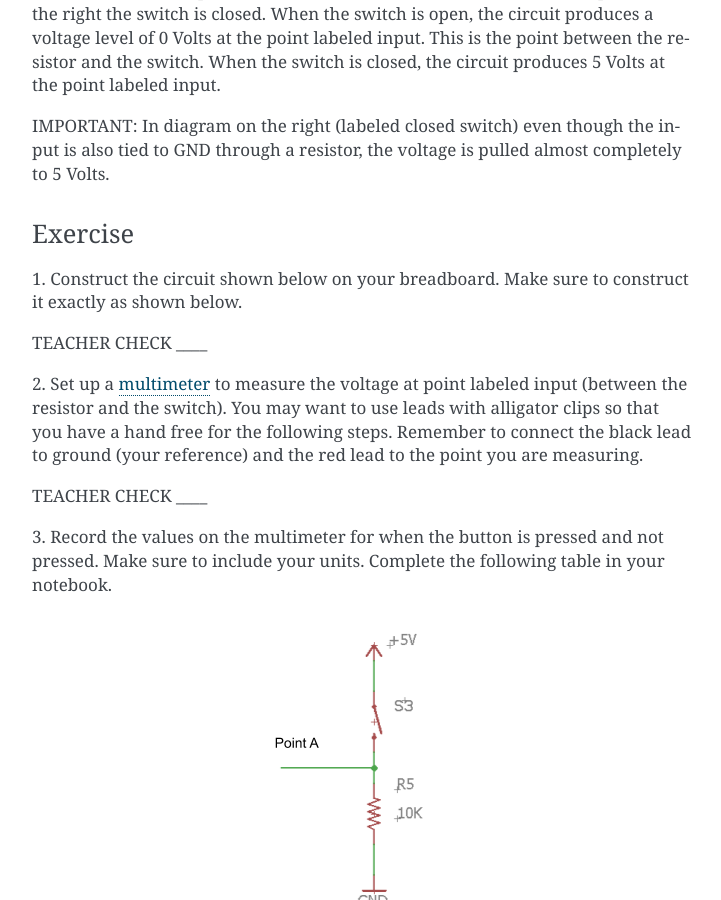
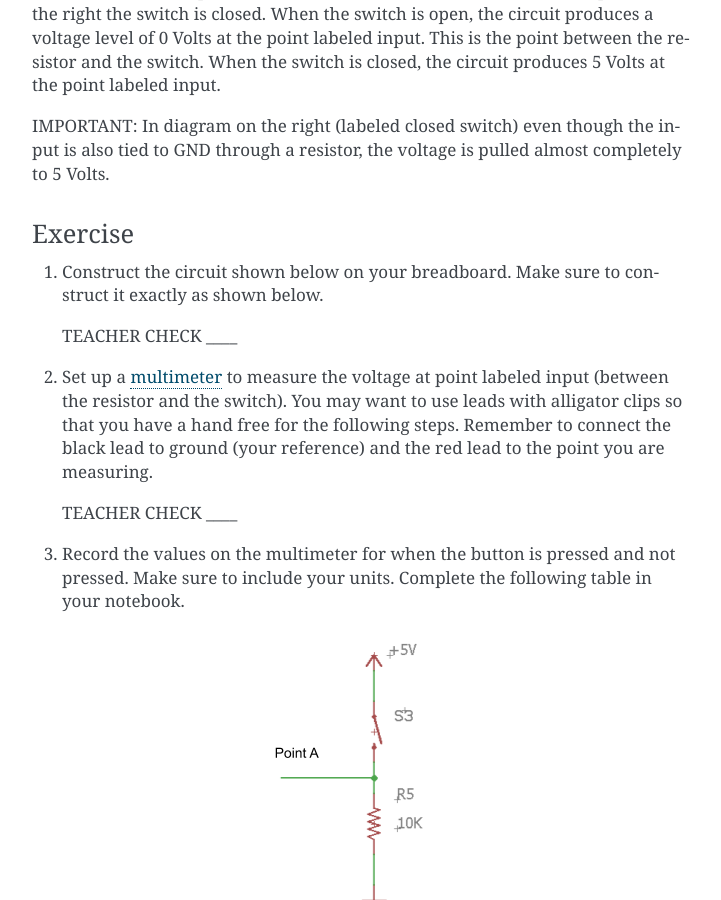
Before and after one commit to maxtkc/mvths-wiki, a Sphinx documentation site: the page built from docs/019-buttons.rst, in a window 1280 px wide and 900 px high, scrolled down 1070 px. Shown: the whole window, without its empty margins (388-1109 px from the left). Built offline with Sphinx 7.4.7, drawn with Linux system fonts in a browser that asks for light colours.

Commit message:
Update 019-buttons.rst

```diff
--- a/docs/019-buttons.rst
+++ b/docs/019-buttons.rst
@@ -36,20 +36,20 @@ resistor, the voltage is pulled almost completely to 5 Volts.
 Exercise
 ~~~~~~~~
 
-1. Construct the circuit shown below on your breadboard.
-Make sure to construct it exactly as shown below.
+#. Construct the circuit shown below on your breadboard.
+   Make sure to construct it exactly as shown below.
 
-TEACHER CHECK \_\_\_\_
+   TEACHER CHECK \_\_\_\_
 
-2. Set up a `multimeter <https://docs.google.com/document/d/1BmZbXzxnD2j17QToSZ9jeZmnP7burwfksfQq2v4zu-Y/edit#bookmark=id.j0omxa6kuin>`__ to measure the
-voltage at point labeled input (between the resistor and the switch). You may want to use leads with alligator clips so that you have a hand free
-for the following steps. Remember to connect the black lead to ground (your reference) and the red lead to the point you are
-measuring.
+#. Set up a `multimeter <https://docs.google.com/document/d/1BmZbXzxnD2j17QToSZ9jeZmnP7burwfksfQq2v4zu-Y/edit#bookmark=id.j0omxa6kuin>`__ to measure the
+   voltage at point labeled input (between the resistor and the switch). You may want to use leads with alligator clips so that you have a hand free
+   for the following steps. Remember to connect the black lead to ground (your reference) and the red lead to the point you are
+   measuring.
 
-TEACHER CHECK \_\_\_\_
+   TEACHER CHECK \_\_\_\_
 
-3. Record the values on the multimeter for when the button is pressed and not pressed.
-Make sure to include your units. Complete the following table in your notebook.
+#. Record the values on the multimeter for when the button is pressed and not pressed.
+   Make sure to include your units. Complete the following table in your notebook.
 
 .. figure:: images/image15.png
    :alt:
```
